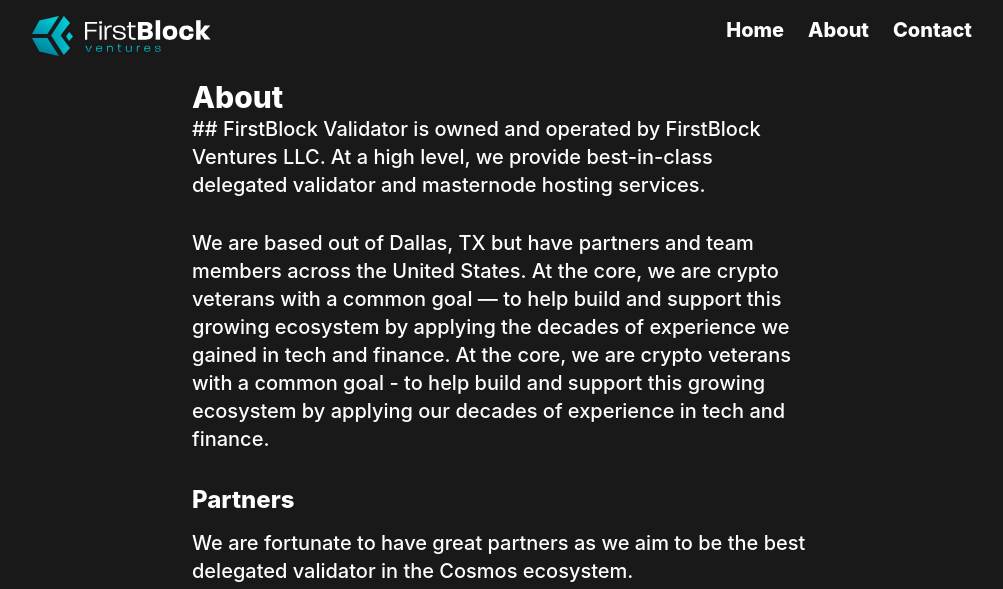
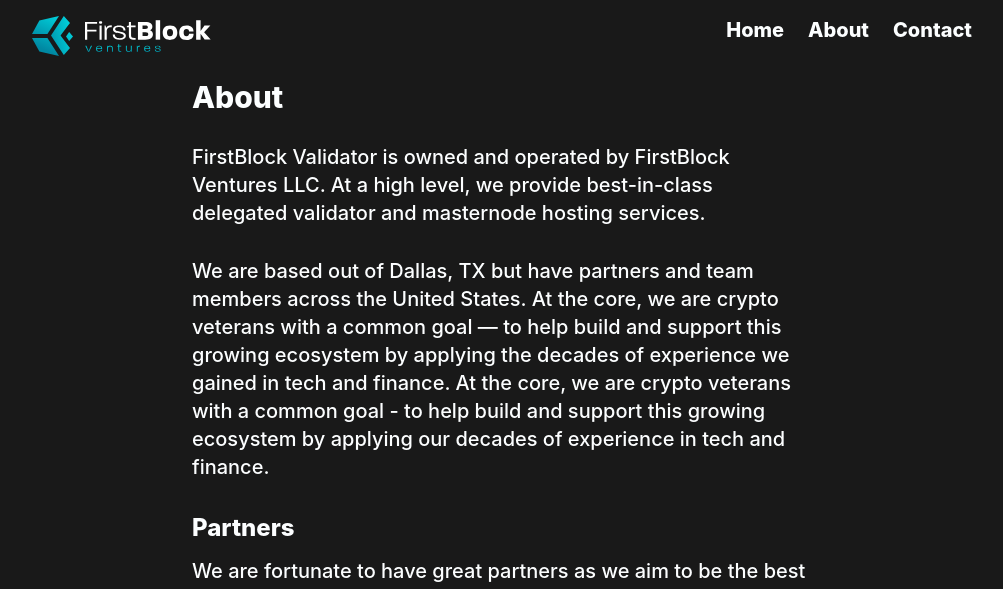
Before and after one commit to FirstBlock-CosmosVal/firstblock.io, a Jekyll site: the page built from about.md, in a window 1280 px wide. Shown: the top 589 px of the page, without its empty margins (138-1141 px from the left). Built offline with Jekyll 4.4.1, drawn with Linux system fonts in a browser that asks for light colours.

Commit message:
Update about.md

```diff
--- a/about.md
+++ b/about.md
@@ -6,7 +6,7 @@
 ---
 
 
-##
+<br/>
 FirstBlock Validator is owned and operated by FirstBlock Ventures LLC. At a high level, we provide best-in-class delegated validator and masternode hosting services.
 
 We are based out of Dallas, TX but have partners and team members across the United States. At the core, we are crypto veterans with a common goal &mdash; to help build and support this growing ecosystem by applying the decades of experience we gained in tech and finance. At the core, we are crypto veterans with a common goal - to help build and support this growing ecosystem by applying our decades of experience in tech and finance.
```
